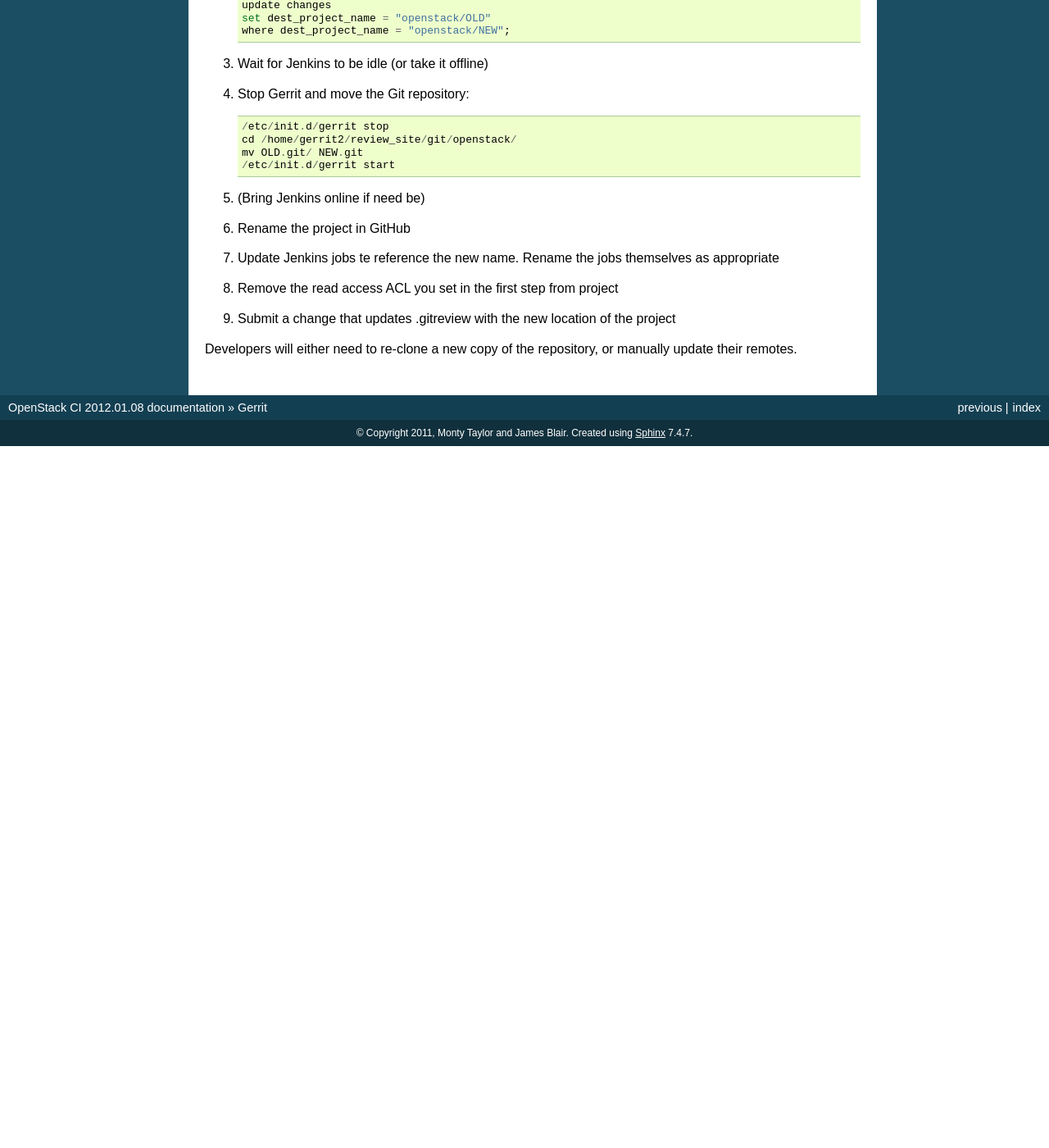
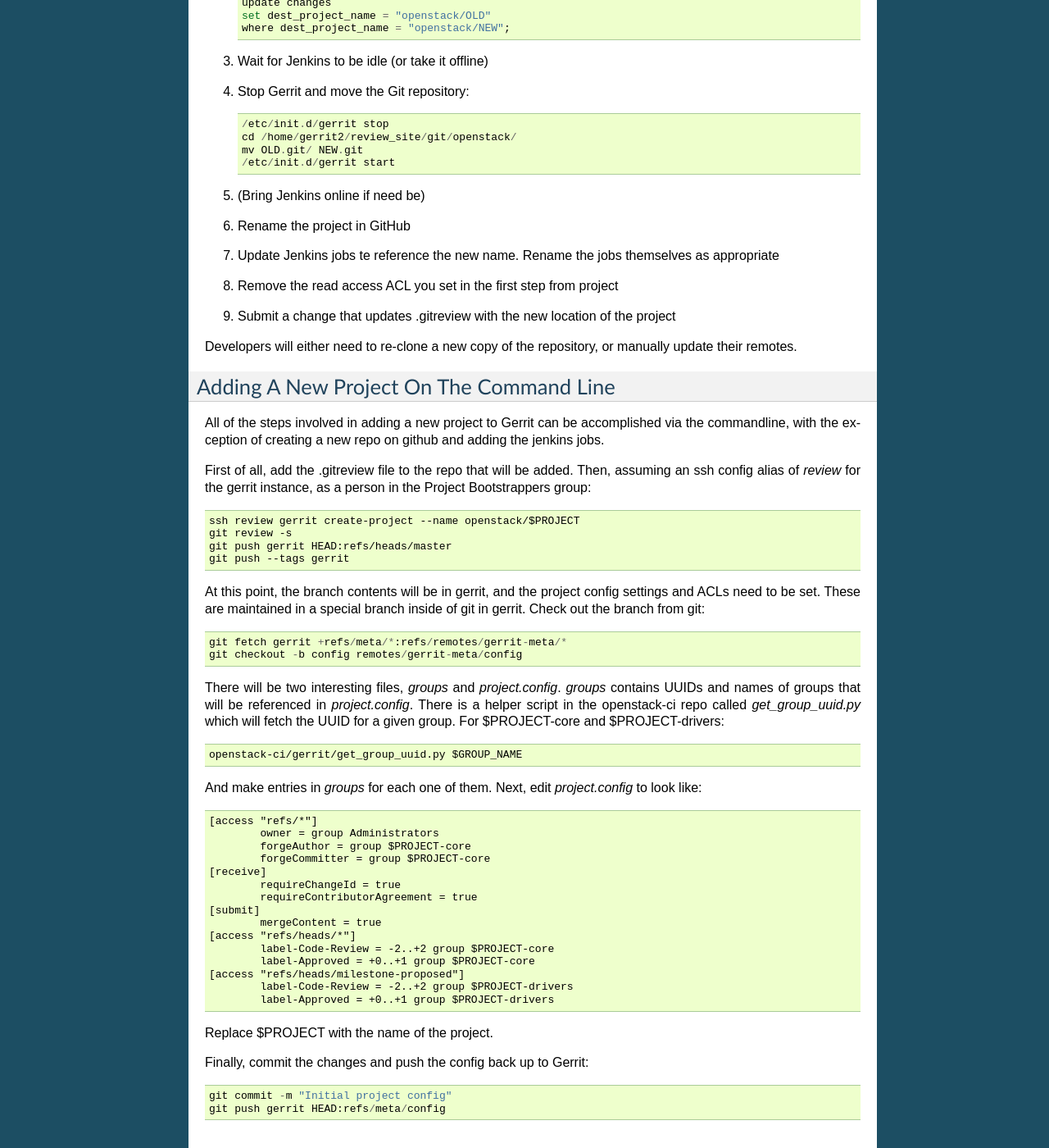
Before and after one commit to openstack-archive/devstack-gate, a Sphinx documentation site: the page built from doc/gerrit.rst, in a window 1280 px wide and 1400 px high, scrolled down 11453 px. Shown: the whole window at 82% size. Built offline with Sphinx 7.4.7, drawn with Linux system fonts in a browser that asks for light colours; before the commit the page ends 11997 px from its top, so only the background shows below that; some of the changed text lies outside the part shown.

Commit message:
Document git-based gerrit config.
Change-Id: I6a1d0fa54e44d0768a4138cd96bade452e7fcdf0

```diff
--- a/doc/gerrit.rst
+++ b/doc/gerrit.rst
@@ -578,7 +578,7 @@
 is now suitable for uploading in to gerrit to become the new master repo.
 
 Project Config
-**************
+==============
 
 There are a few options which need to be enabled on the project in the Admin
 interface.
@@ -741,3 +741,60 @@
 
 Developers will either need to re-clone a new copy of the repository,
 or manually update their remotes.
+
+Adding A New Project On The Command Line
+****************************************
+
+All of the steps involved in adding a new project to Gerrit can be
+accomplished via the commandline, with the exception of creating a new repo
+on github and adding the jenkins jobs.
+
+First of all, add the .gitreview file to the repo that will be added. Then,
+assuming an ssh config alias of `review` for the gerrit instance, as a person
+in the Project Bootstrappers group::
+
+     ssh review gerrit create-project --name openstack/$PROJECT
+     git review -s
+     git push gerrit HEAD:refs/heads/master
+     git push --tags gerrit
+
+At this point, the branch contents will be in gerrit, and the project config
+settings and ACLs need to be set. These are maintained in a special branch
+inside of git in gerrit. Check out the branch from git::
+
+     git fetch gerrit +refs/meta/*:refs/remotes/gerrit-meta/*
+     git checkout -b config remotes/gerrit-meta/config
+
+There will be two interesting files, `groups` and `project.config`. `groups`
+contains UUIDs and names of groups that will be referenced in
+`project.config`. There is a helper script in the openstack-ci repo called
+`get_group_uuid.py` which will fetch the UUID for a given group. For
+$PROJECT-core and $PROJECT-drivers::
+
+      openstack-ci/gerrit/get_group_uuid.py $GROUP_NAME
+
+And make entries in `groups` for each one of them. Next, edit
+`project.config` to look like::
+
+      [access "refs/*"]
+              owner = group Administrators
+              forgeAuthor = group $PROJECT-core
+              forgeCommitter = group $PROJECT-core
+      [receive]
+              requireChangeId = true
+              requireContributorAgreement = true
+      [submit]
+              mergeContent = true
+      [access "refs/heads/*"]
+              label-Code-Review = -2..+2 group $PROJECT-core
+              label-Approved = +0..+1 group $PROJECT-core
+      [access "refs/heads/milestone-proposed"]
+              label-Code-Review = -2..+2 group $PROJECT-drivers
+              label-Approved = +0..+1 group $PROJECT-drivers
+
+Replace $PROJECT with the name of the project.
+
+Finally, commit the changes and push the config back up to Gerrit::
+
+      git commit -m "Initial project config"
+      git push gerrit HEAD:refs/meta/config
```
